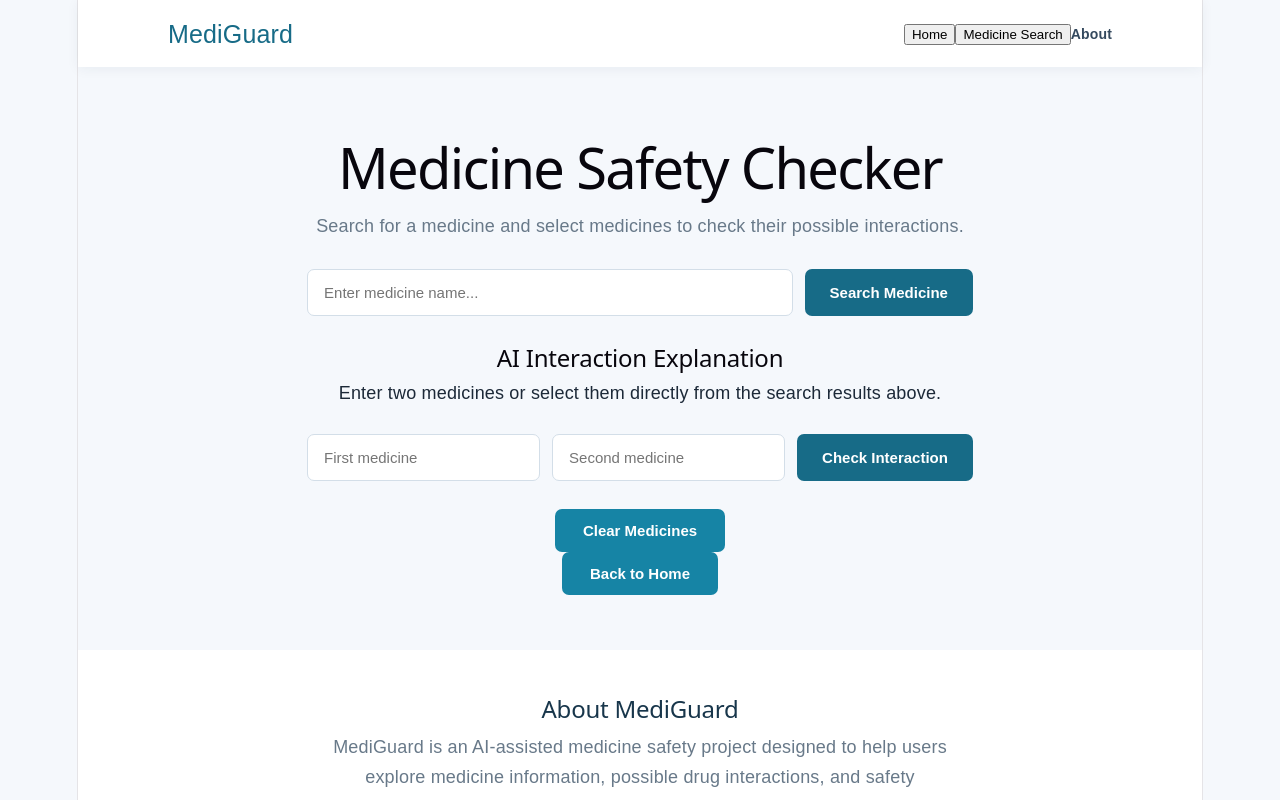
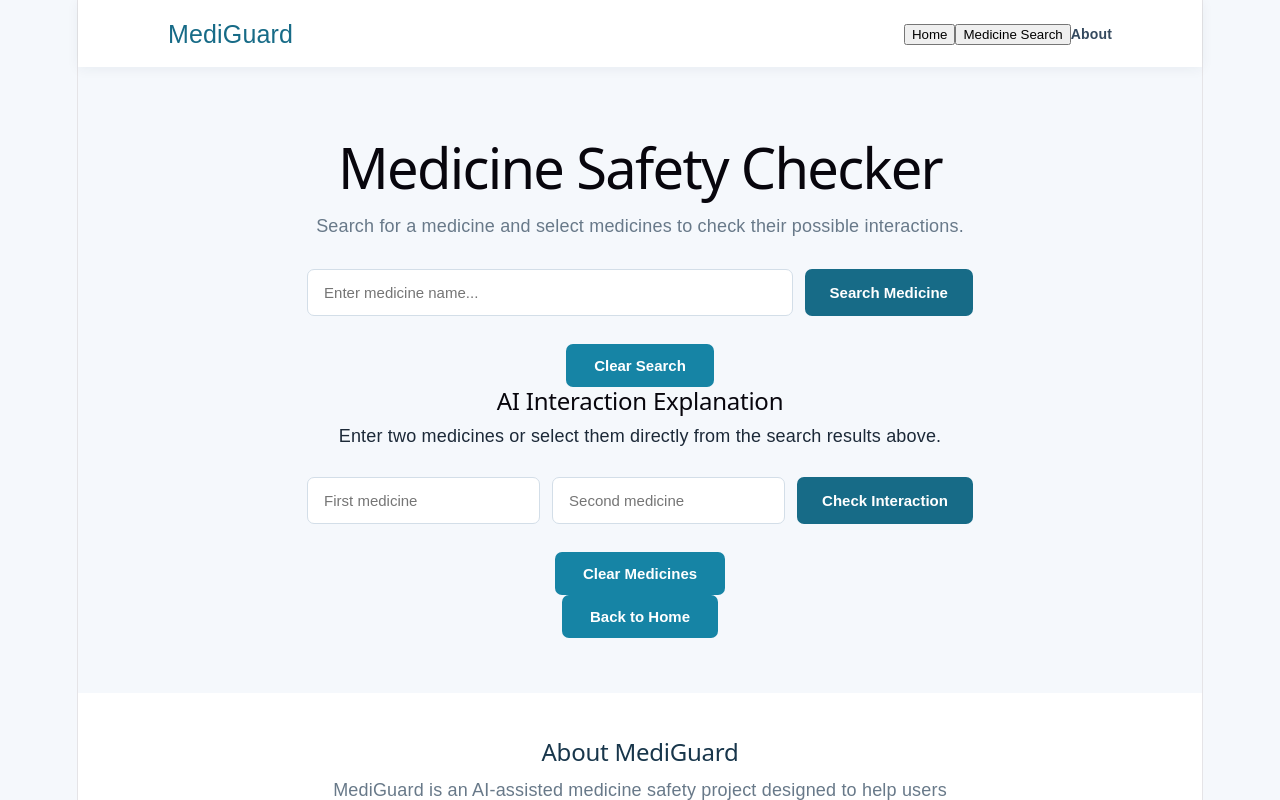
Before and after one commit to harinisharma-t/MediGuard, a React app in the folder frontend/: page / in a window 1280 px wide. Both pictures are taken after a click on the button "Medicine Search". Shown: the top 800 px of the page. Built offline with nearby package versions, Linux system fonts and the light colour scheme; the HTML template or start-up script is replaced by a standard one.

Commit message:
feat: add clear medicine search functionality

```diff
--- a/frontend/src/App.jsx
+++ b/frontend/src/App.jsx
@@ -84,6 +84,13 @@ function App() {
     setInteractionError('')
     setExplanation(null)
   }
+
+  function clearSearch() {
+  setQuery('')
+  setMedicines([])
+  setSearchError('')
+  setSearched(false)
+}
 
   async function handleExplain(event) {
     event.preventDefault()
@@ -200,6 +207,14 @@ function App() {
               {loading ? 'Searching...' : 'Search Medicine'}
             </button>
           </form>
+          <button
+  className="primary-button"
+  type="button"
+  onClick={clearSearch}
+  disabled={loading}
+>
+  Clear Search
+</button>
 
           {loading && (
             <p className="loading-message" role="status">
```
